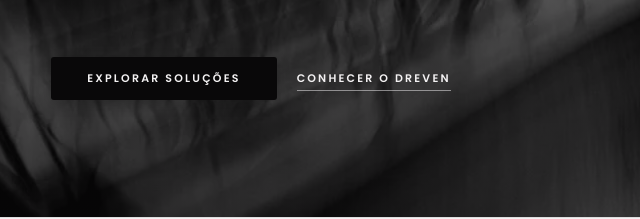
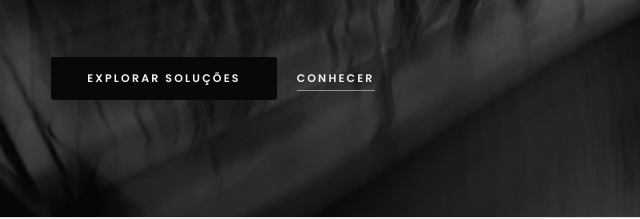
Before and after one commit to drevencompany/DrevenCompanySite, a website: page index.html in a window 1280 px wide. Shown: the part 581-800 px from the top of the page, 0-640 px from the left. Drawn offline with Linux system fonts and the light colour scheme.

Commit message:
fix(nav): altera botao hero para Conhecer rolando para Posicionamento

```diff
--- a/index.html
+++ b/index.html
@@ -105,7 +105,7 @@
 
     <div class="acts hv" id="hero-actions">
       <a href="#solucoes" class="btn"><span>Explorar Soluções</span></a>
-      <a href="#season" class="btn-line">Conhecer o Dreven</a>
+      <a href="#about" class="btn-line">Conhecer</a>
     </div>
   </div>
 </header>
```
